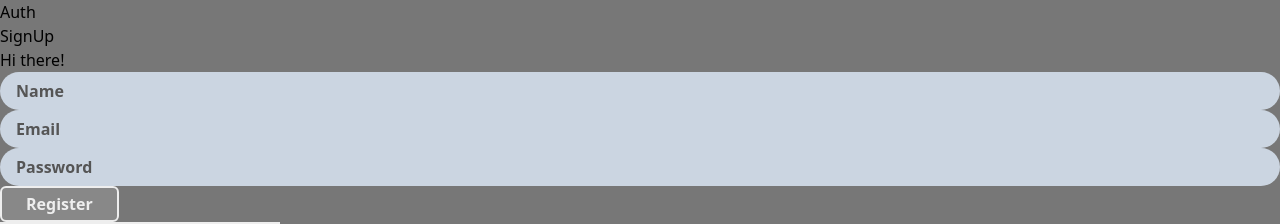
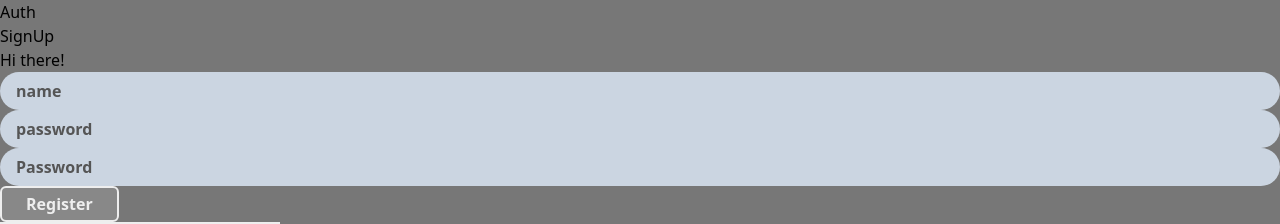
Before and after one commit to YuriyPilipenkoKH/next-routes, a Next.js app: page /temp in a window 1280 px wide. Shown: the top 224 px of the page. Built offline with nearby package versions, Linux system fonts and the light colour scheme; no server answers.

Commit message:
replacer toast to log error

```diff
--- a/src/app/components/forms/AuthForm.tsx
+++ b/src/app/components/forms/AuthForm.tsx
@@ -14,7 +14,8 @@ import { AuthError, FormInput,  } from './FormStyles.styled'
 import { CancelBtn, FlatBtn } from '../Button/Button'
 import { CgCloseO } from 'react-icons/cg'
 import { loginUser } from '@/actions/login-user'
-import {useDebouncedCallback} from 'use-debounce'
+import { log } from 'console'
+
 
 
 interface AuthFormProps {
@@ -104,21 +105,17 @@ const AuthForm:React.FC<AuthFormProps> = ({formProps}) => {
   };
 
 
-  const handleInputChange = useDebouncedCallback(
-    (field: keyof LogInput | keyof RegInput) => {
-      setLogError('');
-      trigger(field); // Dynamically validate the field after debounce
-    },
-    1000 // 1-second debounce
-  );
+  const handleInputChange =   (field: keyof LogInput | keyof RegInput) => {
+    if(logError) setLogError('')
+      console.log(field);
 
-  const handleChange = useDebouncedCallback(
-    (field: string)  => {
-      if(logError) setLogError('')
-        console.log(field);
-    },
-    1000 // 1-second debounce
-  );
+    }
+
+  // const handleChange =
+  //   (field: string)  => {
+  //     if(logError) setLogError('')
+  //       console.log(field);
+  //   }
 
   const onInvalid = () => {
     setLogError('Please fill in all required fields');
@@ -158,25 +155,22 @@ const AuthForm:React.FC<AuthFormProps> = ({formProps}) => {
         {(formName === 'registerForm') && (
         <>
           <label >
-            <FormInput
-            {...register('name')}
-            onChange={(e)=> {
-              handleChange(e.target.value)
-            }}
-            placeholder={isSubmitting ? "Processing" : 'Name'}
-              />
+          <FormInput
+          {...register('name', { onChange: handleInputChange })}
+            placeholder=	{( isSubmitting )
+            ? "Processing"
+            : 'name'}
+          />
           </label>
         </>
         )}
         <label >
-          <FormInput
-            {...register('email')}
-            onChange={(e) => {
-              register('email').onChange(e);
-              handleInputChange('email');
-            }}
-            placeholder={isSubmitting ? "Processing" : 'Email'}
-            />
+        <FormInput
+          {...register('password', { onChange: handleInputChange })}
+            placeholder=	{( isSubmitting )
+            ? "Processing"
+            : 'password'}
+          />
         </label>
         <label >
           <FormInput
```
